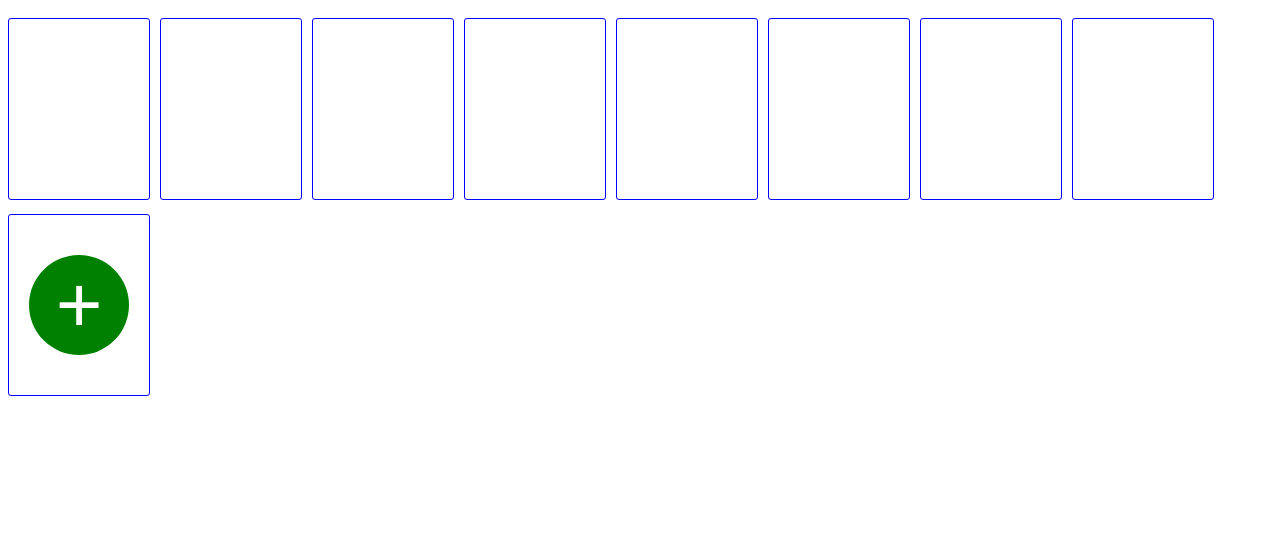
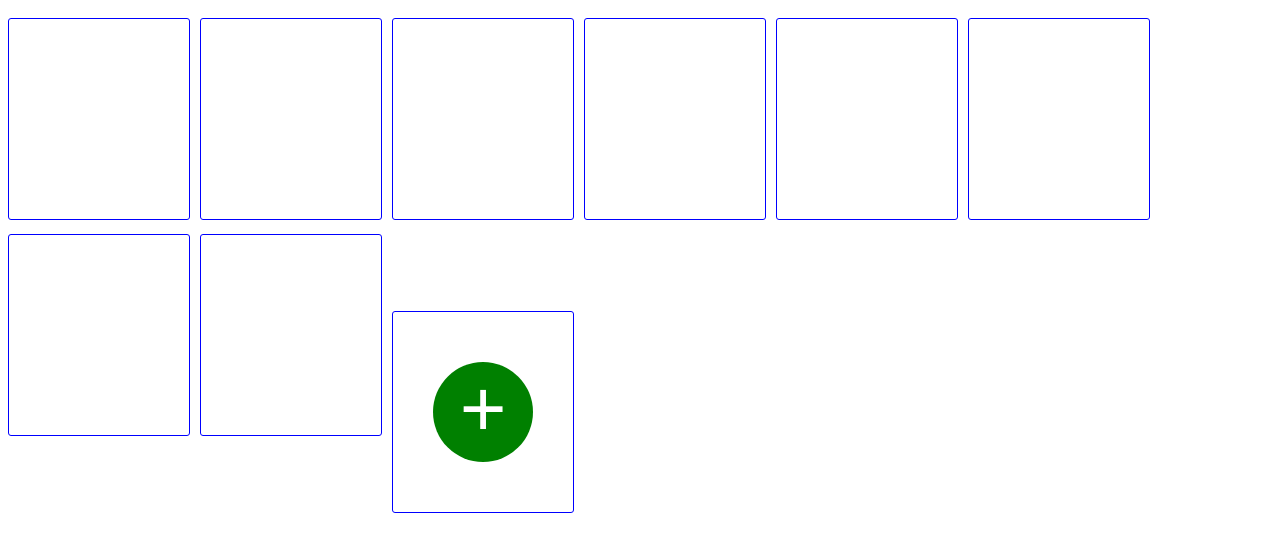
Before and after one commit to TechReaderJake/Roshambo, a React (Create React App) app in the folder clients/yugen.reactjs/: page / in a window 1280 px wide. Shown: the top 552 px of the page. Built offline with nearby package versions, Linux system fonts and the light colour scheme.

Commit message:
Changed some css to be flexbox for the cards.

```diff
--- a/clients/yugen.reactjs/src/app/styles/components/cards.scss
+++ b/clients/yugen.reactjs/src/app/styles/components/cards.scss
@@ -1,11 +1,12 @@
 .image-card {
-    display: inline-block;
+    display: inline-flex;
     border-radius: 3px;
-    width: 140px;
-    height: 180px;
+    width: 180px;
+    height: 200px;
     margin-top: 10px;
     margin-right: 10px;
     border: solid 1px blue;
+    justify-content: center;
 }
 
 .action-btn {
@@ -18,10 +19,8 @@
     border-radius: 100px;
     background: green;
     cursor: pointer;
-    position: fixed;
-    /* top: 50%; */
-    /* left: 50%; */
-    /* transform: translate(-50%, -50%); */
-    margin-top: 40px;
-    margin-left: 20px;
+    /* position: fixed; */
+    display: inline-flex;
+    align-self: center;
+    justify-content: center;
 }
```
